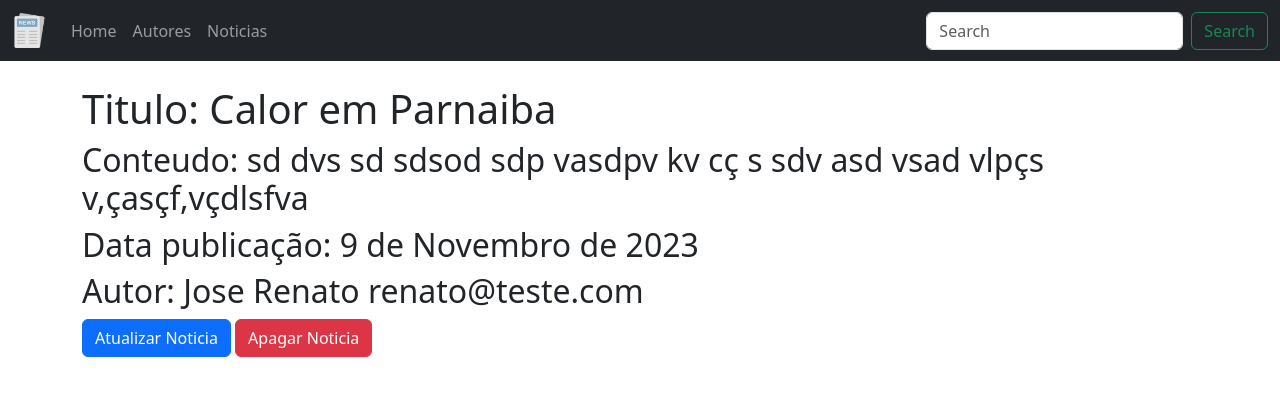
After one commit to jomauricio/webnews, a Django app: page /noticias/noticia/1 in a window 1280 px wide. The commit adds this page. Shown: the top 396 px of the page. Run offline with Django 4.2, Linux system fonts and the light colour scheme; data comes from the database, SQL or seed files in the repository; both versions use the stored data as it was after the commit; some libraries are stand-ins or nearby versions.

Commit message:
Adicionado model de noticia

```diff
--- a/noticia/admin.py
+++ b/noticia/admin.py
@@ -1,6 +1,7 @@
 from django.contrib import admin
-from .models import Autor
+from .models import Autor, Noticia
 
 # Register your models here.
 
 admin.site.register(Autor)
+admin.site.register(Noticia)
--- a/noticia/models.py
+++ b/noticia/models.py
@@ -4,15 +4,37 @@ from django.db import models
 
 class Autor(models.Model):
 
-    nome = models.CharField(max_length=200)
-    data_nascimento = models.DateField(default="1980-01-01")
-    email = models.EmailField()
-    idade = models.PositiveSmallIntegerField()
-    avatar = models.ImageField(upload_to='avatares', blank=True, null=True)
+    nome = models.CharField("Nome", max_length=200)
+    data_nascimento = models.DateField("Data de Nascimento", default="1980-01-01")
+    email = models.EmailField("Email")
+    idade = models.PositiveSmallIntegerField("Idade")
+    avatar = models.ImageField("Foto", upload_to='avatares', blank=True, null=True)
 
     def __str__(self):
-        return self.nome
+        return self.nome + " " + self.email
 
     class Meta:
         verbose_name = "Escritor"
         verbose_name_plural = "Escritores"
+
+
+class Noticia(models.Model):
+
+    CATEGORIAS = [
+        ("Urgente", "Urgente"),
+        ("Esportes", "Esportes"),
+        ("Política", "Política")
+    ]
+
+    titulo = models.CharField("Titulo", max_length=200)
+    conteudo = models.TextField("Conteúdo")
+    data_pub = models.DateField("Data de publicação")
+    tags = models.CharField("Categoria", max_length=100, choices=CATEGORIAS)
+    autor = models.ForeignKey(Autor, verbose_name="Autor", on_delete=models.CASCADE)
+
+    def __str__(self):
+        return self.titulo
+
+    class Meta:
+        verbose_name = "Noticia"
+        verbose_name_plural = "Noticias"
--- a/noticia/urls.py
+++ b/noticia/urls.py
@@ -1,12 +1,17 @@
 from django.contrib import admin
 from django.urls import path
-from .views import AutorListView, AutorDetailView, AutorCreateView, AutorUpdateView, AutorDeleteView
+from .views import AutorListView, AutorDetailView, AutorCreateView, AutorUpdateView, AutorDeleteView, NoticiaListView, NoticiaDetailView, NoticiaCreateView, NoticiaDeleteView, NoticiaUpdateView
 
 
 urlpatterns = [
-    path('', AutorListView.as_view(), name='listar'),
-    path('<int:id>', AutorDetailView.as_view(), name='detalhar'),
-    path('cadastrar/', AutorCreateView.as_view(), name='cadastrar'),
-    path('atualizar/<int:id>', AutorUpdateView.as_view(), name='atualizar'),
-    path('deletar/<int:id>', AutorDeleteView.as_view(), name='deletar')
+    path('autor', AutorListView.as_view(), name='listar-autor'),
+    path('autor/<int:id>', AutorDetailView.as_view(), name='detalhar-autor'),
+    path('autor/cadastrar/', AutorCreateView.as_view(), name='cadastrar-autor'),
+    path('autor/atualizar/<int:id>', AutorUpdateView.as_view(), name='atualizar-autor'),
+    path('autor/deletar/<int:id>', AutorDeleteView.as_view(), name='deletar-autor'),
+    path('noticia', NoticiaListView.as_view(), name='listar-noticia'),
+    path('noticia/<int:pk>', NoticiaDetailView.as_view(), name='detalhar-noticia'),
+    path('noticia/cadastrar/', NoticiaCreateView.as_view(), name='cadastrar-noticia'),
+    path('noticia/atualizar/<int:pk>', NoticiaUpdateView.as_view(), name='atualizar-noticia'),
+    path('noticia/deletar/<int:pk>', NoticiaDeleteView.as_view(), name='deletar-noticia'),
 ]
--- a/noticia/views.py
+++ b/noticia/views.py
@@ -1,7 +1,7 @@
 from django.shortcuts import render, redirect
 from django.urls import reverse
-from .models import Autor
-from .forms import AutorForm
+from .models import Autor, Noticia
+from .forms import AutorForm, NoticiaForm
 from django.contrib import messages
 from django.views.generic import TemplateView, ListView, DetailView, CreateView, UpdateView, DeleteView
 
@@ -16,7 +16,7 @@ class HomeTemplateView(TemplateView):
 
 class AutorListView(ListView):
     model=Autor
-    template_name='listar.html'
+    template_name='autor/listar.html'
     context_object_name='autores'
     ordering='-nome'
 
@@ -27,7 +27,7 @@ class AutorListView(ListView):
 
 class AutorDetailView(DetailView):
     model=Autor
-    template_name='detalhar.html'
+    template_name='autor/detalhar.html'
     context_object_name='autor'
     pk_url_kwarg='id'
 
@@ -39,13 +39,13 @@ class AutorDetailView(DetailView):
 
 class AutorCreateView(CreateView):
     model=Autor
-    template_name='cadastrar.html'
+    template_name='autor/cadastrar.html'
     form_class=AutorForm
 
 
     def get_success_url(self):
         messages.add_message(self.request, messages.SUCCESS, "Autor cadastrado com sucesso!")
-        return reverse('listar')
+        return reverse('listar-autor')
 
 
 
@@ -63,13 +63,13 @@ class AutorCreateView(CreateView):
 
 class AutorUpdateView(UpdateView):
     model=Autor
-    template_name='atualizar.html'
+    template_name='autor/atualizar.html'
     form_class=AutorForm
     pk_url_kwarg='id'
 
     def get_success_url(self):
         messages.add_message(self.request, messages.SUCCESS, "Autor atualizado com sucesso!")
-        return reverse('listar')
+        return reverse('listar-autor')
 
 
 # def atualizar(request, id):
@@ -87,15 +87,58 @@ class AutorUpdateView(UpdateView):
 
 class AutorDeleteView(DeleteView):
     model=Autor
-    template_name='autor_confirm_delete.html'
+    template_name='autor/autor_confirm_delete.html'
     pk_url_kwarg='id'
 
     def get_success_url(self):
         messages.add_message(self.request, messages.SUCCESS, "Autor deletado com sucesso!")
-        return reverse('listar')
+        return reverse('listar-autor')
 
 
 # def deletar(request, id):
 #     autor = Autor.objects.get(id=id)
 #     autor.delete()
 #     return redirect('listar')
+
+
+class NoticiaListView(ListView):
+    model=Noticia
+    template_name='noticia/listar.html'
+    context_object_name='noticias'
+    ordering='-titulo'
+
+
+class NoticiaDetailView(DetailView):
+    model=Noticia
+    template_name='noticia/detalhar.html'
+    context_object_name='noticia'
+
+
+class NoticiaCreateView(CreateView):
+    model=Noticia
+    template_name='noticia/cadastrar.html'
+    form_class=NoticiaForm
+
+
+    def get_success_url(self):
+        messages.add_message(self.request, messages.SUCCESS, "Noticia cadastrada com sucesso!")
+        return reverse('listar-noticia')
+
+
+class NoticiaUpdateView(UpdateView):
+    model=Noticia
+    template_name='noticia/atualizar.html'
+    form_class=NoticiaForm
+
+    def get_success_url(self):
+        messages.add_message(self.request, messages.SUCCESS, "Noticia atualizada com sucesso!")
+        return reverse('listar-noticia')
+
+
+class NoticiaDeleteView(DeleteView):
+    model=Noticia
+    template_name='noticia/noticia_confirm_delete.html'
+
+    def get_success_url(self):
+        messages.add_message(self.request, messages.SUCCESS, "Noticia deletada com sucesso!")
+        return reverse('listar-noticia')
--- a/templates/detalhar.html
+++ b/templates/autor/detalhar.html
@@ -10,7 +10,7 @@
 <h2>Email: {{autor.email}}</h2>
 <h2>Data nascimento: {{autor.data_nascimento}}</h2>
 <h2>Idade: {{autor.idade}}</h2>
-<a class="btn btn-primary" href="{% url 'atualizar' autor.id %}">Atualizar Autor</a>
-<a class="btn btn-danger" href="{% url 'deletar' autor.id %}">Apagar Autor</a>
+<a class="btn btn-primary" href="{% url 'atualizar-autor' autor.id %}">Atualizar Autor</a>
+<a class="btn btn-danger" href="{% url 'deletar-autor' autor.id %}">Apagar Autor</a>
 
 {% endblock %}
--- a/templates/listar.html
+++ b/templates/autor/listar.html
@@ -11,8 +11,8 @@
       {% else %}
       <img src="https://cdn.pixabay.com/photo/2016/09/01/08/24/smiley-1635449_1280.png" alt="" width="60">
       {% endif %}
-      <a href="{% url 'detalhar' autor.id %}">{{autor.nome}}</a></li>
+      <a href="{% url 'detalhar-autor' autor.id %}">{{autor.nome}}</a></li>
     {% endfor %}
   </ul>
-  <a class="btn btn-primary" href="{% url 'cadastrar' %}" role="button">Cadastrar Autor</a>
+  <a class="btn btn-primary" href="{% url 'cadastrar-autor' %}" role="button">Cadastrar Autor</a>
 {% endblock %}
--- a/templates/base.html
+++ b/templates/base.html
@@ -26,7 +26,10 @@
                         <a class="nav-link" aria-current="page" href="{% url 'home' %}">Home</a>
                     </li>
                     <li class="nav-item">
-                        <a class="nav-link" href="{% url 'listar' %}">Autores</a>
+                        <a class="nav-link" href="{% url 'listar-autor' %}">Autores</a>
+                    </li>
+                    <li class="nav-item">
+                        <a class="nav-link" href="{% url 'listar-noticia' %}">Noticias</a>
                     </li>
                 </ul>
                 <form class="d-flex" role="search">
--- /dev/null
+++ b/templates/noticia/detalhar.html
@@ -0,0 +1,11 @@
+{% extends 'base.html'%}
+
+{% block content %}
+<h1>Titulo: {{ noticia.titulo }}</h1>
+<h2>Conteudo: {{noticia.conteudo}}</h2>
+<h2>Data publicação: {{noticia.data_pub}}</h2>
+<h2>Autor: {{noticia.autor}}</h2>
+<a class="btn btn-primary" href="{% url 'atualizar-noticia' noticia.id %}">Atualizar Noticia</a>
+<a class="btn btn-danger" href="{% url 'deletar-noticia' noticia.id %}">Apagar Noticia</a>
+
+{% endblock %}
--- a/webnews/urls.py
+++ b/webnews/urls.py
@@ -22,7 +22,7 @@ from django.conf.urls.static import static
 
 urlpatterns = [
     path('', HomeTemplateView.as_view(), name='home'),
-    path('autor/', include('noticia.urls')),
+    path('noticias/', include('noticia.urls')),
     path('admin/', admin.site.urls),
 ] + static(settings.STATIC_URL, document_root=settings.STATIC_ROOT)
 
```
Also changed, not shown: noticia/forms.py (+7 -1 lines), templates/noticia/atualizar.html (added, +9 -0 lines), templates/noticia/cadastrar.html (added, +11 -0 lines), templates/noticia/listar.html (added, +13 -0 lines), templates/noticia/noticia_confirm_delete.html (added, +10 -0 lines), db.sqlite3, noticia/migrations/0004_alter_autor_options_noticia.py (added), templates/autor/atualizar.html (renamed from templates/atualizar.html), templates/autor/autor_confirm_delete.html (renamed from templates/autor_confirm_delete.html), templates/autor/cadastrar.html (renamed from templates/cadastrar.html).
